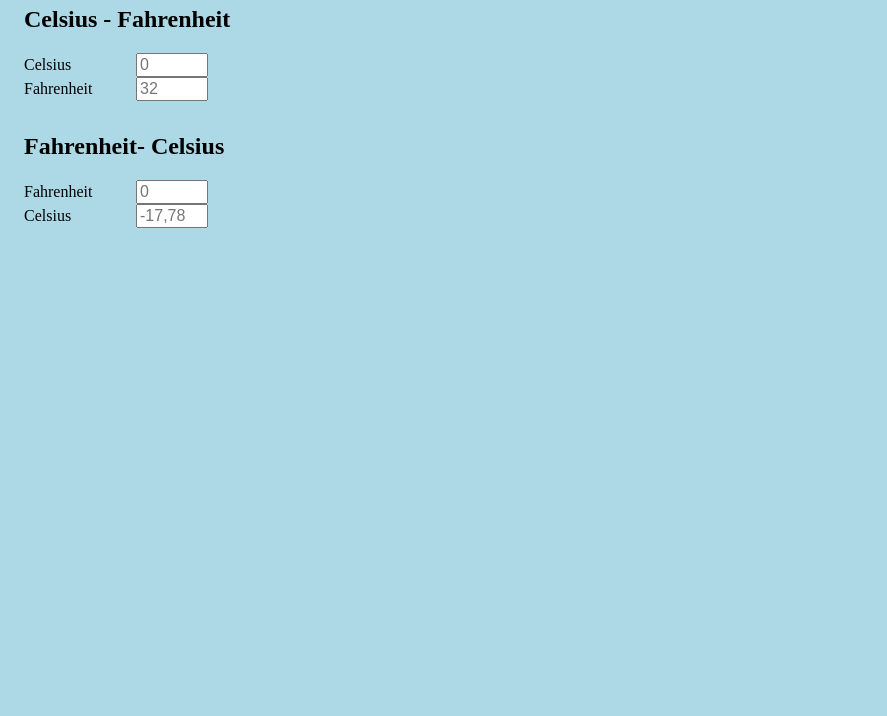
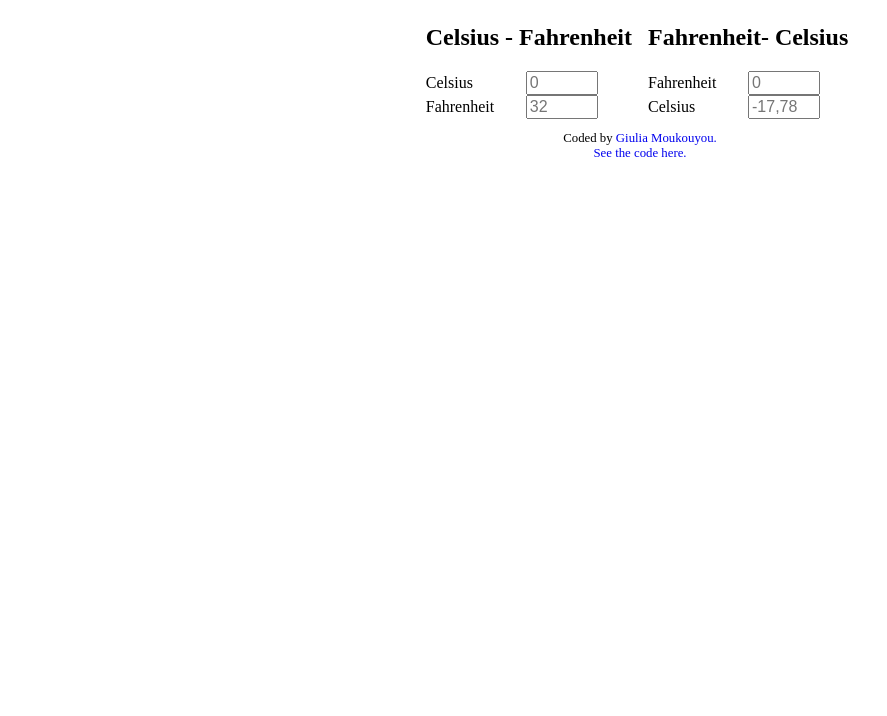
Before and after one commit to giuliadev95/Temperature_converter, a plain HTML site: page index.html in a window 1280 px wide. Shown: the part 84-800 px from the top of the page, without its empty margins (0-887 px from the left). Drawn offline with Linux system fonts and the light colour scheme.

Commit message:
adjust style

```diff
--- a/index.html
+++ b/index.html
@@ -7,8 +7,14 @@
     <link rel="stylesheet" href="style.css">
 </head>
 <body>
-    <div class="container">
+    <div class="wrapper">
+        <header>
+            <div class="title">
                 <h1> Temperature converter</h1>
+            </div>
+        </header>
+        <main>
+            <div class="card">
                 <h2>Celsius - Fahrenheit</h2>
                 <form>
                     <label for="celsius"> Celsius</label>
@@ -21,7 +27,7 @@
                 </form>
             </div>
 
-   <div class="container">
+            <div class="card">
                 <h2>Fahrenheit- Celsius</h2>
                 <form>
                     <label for="fahrenheit-1">Fahrenheit</label>
@@ -33,6 +39,21 @@
                     <input type="text" id="celsius-1" placeholder="-17,78" readonly>
                 </form>
         </div>
+</main>
+<footer>
+    <div class="contact">
+        <p>Coded by
+            <a href="https://github.com/GiuliaDeveloper" target="_blank" rel="noopener">
+                Giulia Moukouyou.
+            </a>
+            <br/>
+            <a href="https://github.com/GiuliaDeveloper/temperature-converter" target="_blank" rel="noopener">
+                See the code here.
+            </a>
+        </p>
+    </div>
+</footer>
+</div>
  <script src="script.js"></script>
 </body>
 </html>
--- a/style.css
+++ b/style.css
@@ -1,35 +1,64 @@
-body{
-    background-color: lightblue
+
+/* Font-sizes */
+h1 {
+
+    font-size: 2rem;
+    text-align: center;
 }
 
-form {
-    display: flex;
-    flex-direction: row;
-    flex-wrap: wrap;
-    gap:2rem;
-    align-items: center;
-    align-content: center;
+
+h2 {
+    font-size: 1.5rem;
 }
 
-label, input {
 
+input, label {
     font-size: 1rem;
 }
 
+
+p { font-size: 0.8rem;
+}
+
+
+/* Elements style */
+.wrapper {
+    display: grid;
+    justify-items: center;
+    justify-content: center;
+    grid-template-rows: 0.2fr 1fr 0.5fr;
+}
+
+
+main {
+    display: grid;
+    gap:1rem;
+}
+
+
+footer {
+    text-align: center;
+}
+
+
+a {
+    text-decoration: none;
+}
+
+
 label {
-    width: 5rem;
+    display: inline-block;
+    width:6rem;
 }
+
 
 input {
     width: 4rem;
 }
 
-
-.container {
-    margin: 2rem 1rem;
+/* media query */
+@media (min-width:1024px) {
+    main {
+        grid-template-columns: repeat(2, 1fr);
+    }
 }
-
-h1 {
-    color: blue;
-    font-size: 2rem;
-}
```
Also changed, not shown: design/desktop_design.png (deleted), design/smartphone_landscape_design .jpg (deleted), design/smartphone_landscape_design_complete view.jpg (deleted), design/smartphone_portrait_design .jpg (deleted), design/smartphone_portrait_design_complete view.jpg (deleted). Lines whose indentation alone changed are shown as unchanged.
